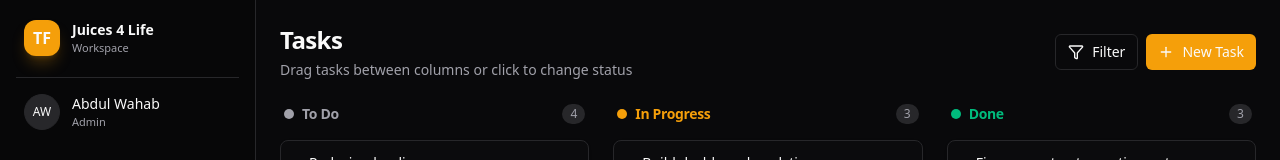
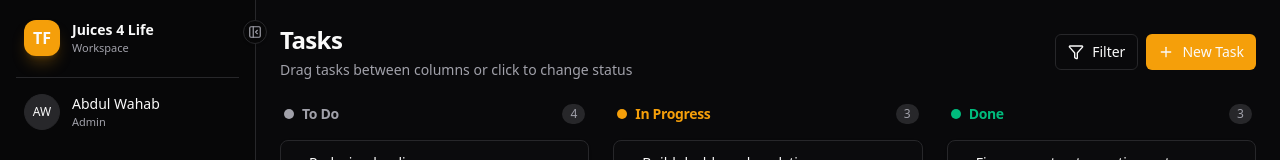
Before and after one commit to Awais512/juices4life, a Next.js app: page /tasks in a window 1280 px wide. Shown: the top 160 px of the page. Built offline with nearby package versions, Linux system fonts and the light colour scheme.

Commit message:
Added new collapsed sidebar functionality

```diff
--- a/app/(dashboard)/layout.tsx
+++ b/app/(dashboard)/layout.tsx
@@ -1,4 +1,6 @@
 import { Sidebar } from "@/features/dashboard/components/sidebar";
+import { SidebarProvider } from "@/features/dashboard/components/sidebar-context";
+import { DashboardContent } from "@/features/dashboard/components/dashboard-content";
 
 export default function DashboardLayout({
   children,
@@ -6,13 +8,11 @@ export default function DashboardLayout({
   children: React.ReactNode;
 }) {
   return (
-    <div className="min-h-screen bg-background">
-      <Sidebar />
-      <main className="lg:pl-64">
-        <div className="p-4 lg:p-6 pt-16 lg:pt-6">
-          {children}
-        </div>
-      </main>
-    </div>
+    <SidebarProvider>
+      <div className="min-h-screen bg-background">
+        <Sidebar />
+        <DashboardContent>{children}</DashboardContent>
+      </div>
+    </SidebarProvider>
   );
 }
--- a/components/ui/tooltip.tsx
+++ b/components/ui/tooltip.tsx
@@ -15,6 +15,7 @@ const TooltipContent = React.forwardRef<
   React.ElementRef<typeof TooltipPrimitive.Content>,
   React.ComponentPropsWithoutRef<typeof TooltipPrimitive.Content>
 >(({ className, sideOffset = 4, ...props }, ref) => (
+  <TooltipPrimitive.Portal>
     <TooltipPrimitive.Content
       ref={ref}
       sideOffset={sideOffset}
@@ -24,6 +25,7 @@ const TooltipContent = React.forwardRef<
       )}
       {...props}
     />
+  </TooltipPrimitive.Portal>
 ))
 TooltipContent.displayName = TooltipPrimitive.Content.displayName
 
--- /dev/null
+++ b/features/dashboard/components/dashboard-content.tsx
@@ -0,0 +1,19 @@
+"use client";
+
+import { useSidebar } from "./sidebar-context";
+import { cn } from "@/lib/utils";
+
+export function DashboardContent({ children }: { children: React.ReactNode }) {
+  const { isCollapsed } = useSidebar();
+
+  return (
+    <main
+      className={cn(
+        "transition-all duration-300",
+        isCollapsed ? "lg:pl-16" : "lg:pl-64"
+      )}
+    >
+      <div className="p-4 lg:p-6 pt-16 lg:pt-6">{children}</div>
+    </main>
+  );
+}
--- /dev/null
+++ b/features/dashboard/components/sidebar-context.tsx
@@ -0,0 +1,46 @@
+"use client";
+
+import { createContext, useContext, useState, useEffect, useCallback, type ReactNode } from "react";
+import { TooltipProvider } from "@/components/ui/tooltip";
+
+interface SidebarContextType {
+  isCollapsed: boolean;
+  toggle: () => void;
+}
+
+const SidebarContext = createContext<SidebarContextType | undefined>(undefined);
+
+export function SidebarProvider({ children }: { children: ReactNode }) {
+  const [isCollapsed, setIsCollapsed] = useState(false);
+
+  useEffect(() => {
+    const stored = localStorage.getItem("sidebar-collapsed");
+    if (stored === "true") {
+      setIsCollapsed(true);
+    }
+  }, []);
+
+  const toggle = useCallback(() => {
+    setIsCollapsed((prev) => {
+      const next = !prev;
+      localStorage.setItem("sidebar-collapsed", String(next));
+      return next;
+    });
+  }, []);
+
+  return (
+    <SidebarContext.Provider value={{ isCollapsed, toggle }}>
+      <TooltipProvider delayDuration={0}>
+        {children}
+      </TooltipProvider>
+    </SidebarContext.Provider>
+  );
+}
+
+export function useSidebar() {
+  const context = useContext(SidebarContext);
+  if (!context) {
+    throw new Error("useSidebar must be used within a SidebarProvider");
+  }
+  return context;
+}
--- a/features/dashboard/components/sidebar.tsx
+++ b/features/dashboard/components/sidebar.tsx
@@ -7,7 +7,12 @@ import { cn } from "@/lib/utils";
 import { Button } from "@/components/ui/button";
 import { ScrollArea } from "@/components/ui/scroll-area";
 import { Separator } from "@/components/ui/separator";
-import { Sheet, SheetContent, SheetTrigger } from "@/components/ui/sheet";
+import { Sheet, SheetContent, SheetTrigger, SheetTitle } from "@/components/ui/sheet";
+import {
+  Tooltip,
+  TooltipTrigger,
+  TooltipContent,
+} from "@/components/ui/tooltip";
 import {
   LayoutDashboard,
   CheckSquare,
@@ -15,10 +20,12 @@ import {
   Shield,
   LogOut,
   Menu,
-  X,
   ChevronRight,
+  PanelLeft,
+  PanelLeftClose,
 } from "lucide-react";
 import { SIDEBAR_LINKS, MOCK_CURRENT_USER } from "@/lib/mock-data";
+import { useSidebar } from "./sidebar-context";
 
 const linkIcons: Record<string, React.ReactNode> = {
   LayoutDashboard: <LayoutDashboard className="size-5" />,
@@ -27,7 +34,13 @@ const linkIcons: Record<string, React.ReactNode> = {
   Shield: <Shield className="size-5" />,
 };
 
-function SidebarContent({ onLinkClick }: { onLinkClick?: () => void }) {
+function SidebarContent({
+  onLinkClick,
+  isCollapsed,
+}: {
+  onLinkClick?: () => void;
+  isCollapsed?: boolean;
+}) {
   const pathname = usePathname();
   const router = useRouter();
 
@@ -37,22 +50,37 @@ function SidebarContent({ onLinkClick }: { onLinkClick?: () => void }) {
 
   return (
     <div className="flex h-full flex-col">
-      <div className="flex items-center gap-3 px-6 py-5">
-        <div className="size-9 rounded-xl bg-primary flex items-center justify-center shadow-lg shadow-primary/25">
+      <div
+        className={cn(
+          "flex items-center py-5",
+          isCollapsed ? "justify-center px-3" : "gap-3 px-6"
+        )}
+      >
+        <div className="size-9 shrink-0 rounded-xl bg-primary flex items-center justify-center shadow-lg shadow-primary/25">
           <span className="font-bold text-base text-primary-foreground">TF</span>
         </div>
+        {!isCollapsed && (
           <div className="flex flex-col">
-          <span className="text-sm font-semibold text-foreground">Juices 4 Life</span>
+            <span className="text-sm font-semibold text-foreground">
+              Juices 4 Life
+            </span>
             <span className="text-[11px] text-muted-foreground">Workspace</span>
           </div>
+        )}
       </div>
 
       <Separator className="mx-4 w-auto" />
 
-      <div className="flex items-center gap-3 px-6 py-4">
-        <div className="size-9 rounded-full bg-muted flex items-center justify-center text-xs font-medium text-foreground border border-border">
+      <div
+        className={cn(
+          "flex items-center py-4",
+          isCollapsed ? "justify-center px-3" : "gap-3 px-6"
+        )}
+      >
+        <div className="size-9 shrink-0 rounded-full bg-muted flex items-center justify-center text-xs font-medium text-foreground border border-border">
           {MOCK_CURRENT_USER.avatar}
         </div>
+        {!isCollapsed && (
           <div className="flex flex-col min-w-0">
             <span className="text-sm font-medium text-foreground truncate">
               {MOCK_CURRENT_USER.name}
@@ -61,37 +89,68 @@ function SidebarContent({ onLinkClick }: { onLinkClick?: () => void }) {
               {MOCK_CURRENT_USER.role}
             </span>
           </div>
+        )}
       </div>
 
       <ScrollArea className="flex-1 px-3">
         <nav className="flex flex-col gap-1 py-2">
           {SIDEBAR_LINKS.map((link) => {
             const isActive = pathname === link.href;
-            return (
+            const linkEl = (
               <Link
                 key={link.href}
                 href={link.href}
                 onClick={onLinkClick}
                 className={cn(
-                  "flex items-center gap-3 rounded-lg px-3 py-2.5 text-sm font-medium transition-all duration-200",
+                  "flex items-center rounded-lg px-3 py-2.5 text-sm font-medium transition-all duration-200",
+                  isCollapsed ? "justify-center" : "gap-3",
                   isActive
                     ? "bg-primary/10 text-primary shadow-sm"
                     : "text-muted-foreground hover:text-foreground hover:bg-muted/50"
                 )}
               >
                 {linkIcons[link.icon]}
+                {!isCollapsed && (
+                  <>
                     <span className="flex-1">{link.label}</span>
-                {isActive && (
-                  <ChevronRight className="size-4 text-primary" />
+                    {isActive && <ChevronRight className="size-4 text-primary" />}
+                  </>
                 )}
               </Link>
             );
+
+            if (isCollapsed) {
+              return (
+                <Tooltip key={link.href}>
+                  <TooltipTrigger asChild>{linkEl}</TooltipTrigger>
+                  <TooltipContent side="right">{link.label}</TooltipContent>
+                </Tooltip>
+              );
+            }
+
+            return linkEl;
           })}
         </nav>
       </ScrollArea>
 
-      <div className="px-3 pb-4 mt-auto">
+      <div className={cn("pb-4 mt-auto", isCollapsed ? "px-3" : "px-3")}>
         <Separator className="mb-4" />
+        {isCollapsed ? (
+          <Tooltip>
+            <TooltipTrigger asChild>
+              <button
+                onClick={() => {
+                  handleLogout();
+                  onLinkClick?.();
+                }}
+                className="flex w-full items-center justify-center rounded-lg px-3 py-2.5 text-sm font-medium text-muted-foreground hover:text-destructive hover:bg-destructive/10 transition-all duration-200"
+              >
+                <LogOut className="size-5 shrink-0" />
+              </button>
+            </TooltipTrigger>
+            <TooltipContent side="right">Logout</TooltipContent>
+          </Tooltip>
+        ) : (
           <button
             onClick={() => {
               handleLogout();
@@ -99,9 +158,10 @@ function SidebarContent({ onLinkClick }: { onLinkClick?: () => void }) {
             }}
             className="flex w-full items-center gap-3 rounded-lg px-3 py-2.5 text-sm font-medium text-muted-foreground hover:text-destructive hover:bg-destructive/10 transition-all duration-200"
           >
-          <LogOut className="size-5" />
+            <LogOut className="size-5 shrink-0" />
             <span>Logout</span>
           </button>
+        )}
       </div>
     </div>
   );
@@ -109,12 +169,28 @@ function SidebarContent({ onLinkClick }: { onLinkClick?: () => void }) {
 
 export function Sidebar() {
   const [open, setOpen] = useState(false);
+  const { isCollapsed, toggle } = useSidebar();
 
   return (
     <>
-      <aside className="hidden lg:fixed lg:inset-y-0 lg:flex lg:w-64 lg:flex-col">
-        <div className="flex flex-col flex-1 bg-sidebar-background border-r border-sidebar-border">
-          <SidebarContent />
+      <aside
+        className={cn(
+          "hidden lg:fixed lg:inset-y-0 lg:flex lg:flex-col transition-all duration-300",
+          isCollapsed ? "lg:w-16" : "lg:w-64"
+        )}
+      >
+        <div className="relative flex flex-col flex-1 bg-sidebar-background border-r border-sidebar-border">
+          <SidebarContent isCollapsed={isCollapsed} />
+          <button
+            onClick={toggle}
+            className="absolute -right-3 top-5 flex items-center justify-center size-6 rounded-full border border-sidebar-border bg-sidebar-background text-muted-foreground hover:text-foreground transition-colors shadow-sm"
+          >
+            {isCollapsed ? (
+              <PanelLeft className="size-3.5" />
+            ) : (
+              <PanelLeftClose className="size-3.5" />
+            )}
+          </button>
         </div>
       </aside>
 
@@ -129,7 +205,8 @@ export function Sidebar() {
           </Button>
         </SheetTrigger>
         <SheetContent side="left" className="w-64 p-0 bg-sidebar-background border-r border-sidebar-border">
-          <SidebarContent onLinkClick={() => setOpen(false)} />
+          <SheetTitle className="sr-only">Navigation Menu</SheetTitle>
+          <SidebarContent isCollapsed={false} onLinkClick={() => setOpen(false)} />
         </SheetContent>
       </Sheet>
     </>
```
Lines whose indentation alone changed are shown as unchanged.
